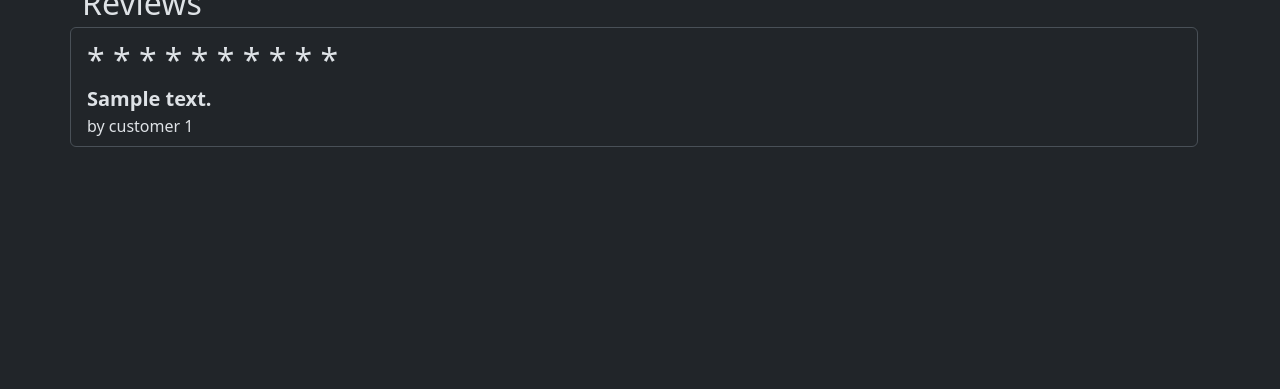
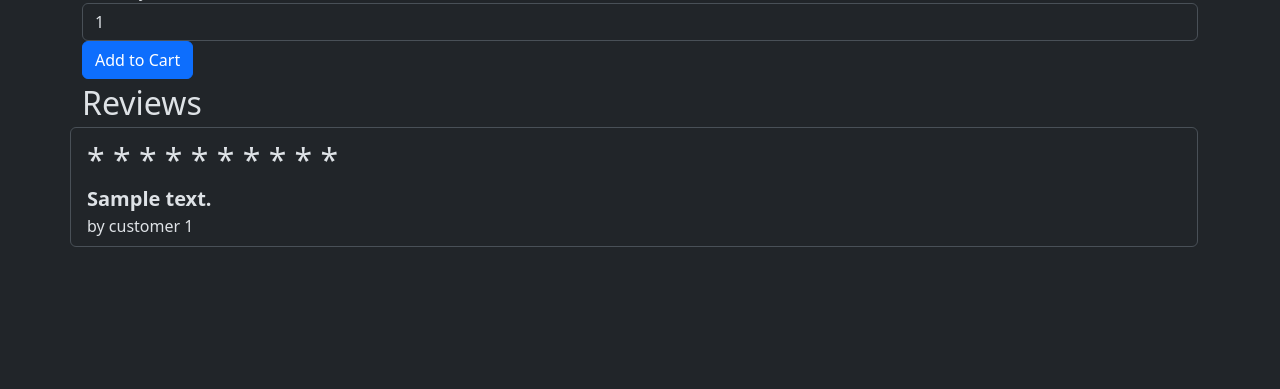
Before and after one commit to prateek21081/NerdLabs, a Flask app: template templates/product/product.html in a window 1280 px wide. Shown: the part 411-800 px from the top of the page. Run offline with Flask 3, Linux system fonts and the light colour scheme; the template is opened without the code that fills it: most values are stand-ins (such as "Sample title", 1, 10 or a date in 2020).

Commit message:
working on cart

```diff
--- a/templates/product/product.html
+++ b/templates/product/product.html
@@ -24,6 +24,18 @@
         </table>
       </div>
     </div>
+
+    <!-- create a form that takes in the prod_id -->
+    <!-- and sends it to the add_to_cart_handler -->
+
+    <form method = "POST">
+      <!-- create a form for quantity -->
+      <div class="form-group">
+        <label for="quantity">Quantity</label>
+        <input type="number" class="form-control" id="quantity" name="quantity" min="1" max="10" value="1">
+      <button type="submit" class="btn btn-primary">Add to Cart</button>
+    </form>
+
     <div class="row">
       <div class="fs-2">Reviews</div>
         <ul class="list-group">
```
Also changed, not shown: templates/cart.html (added).
